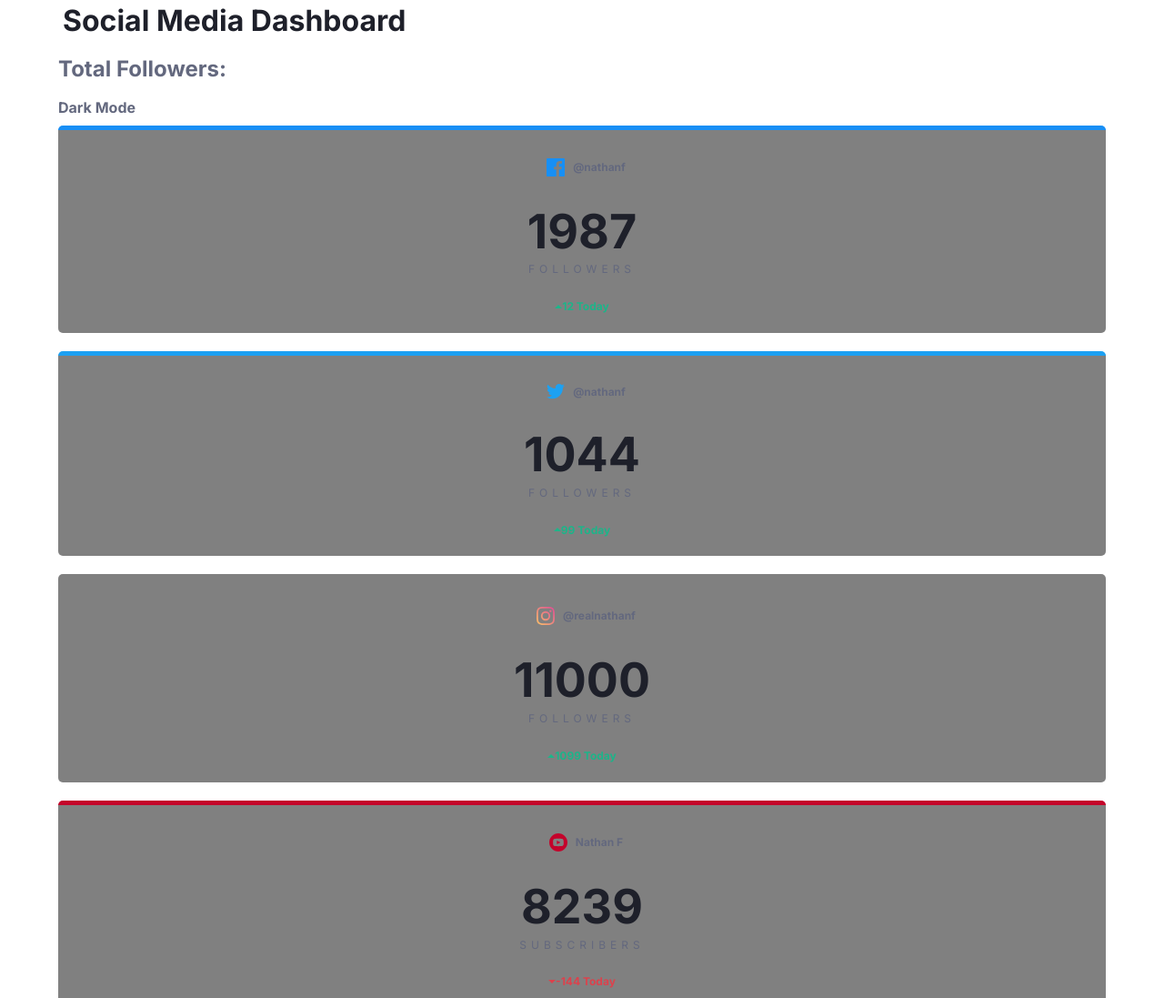
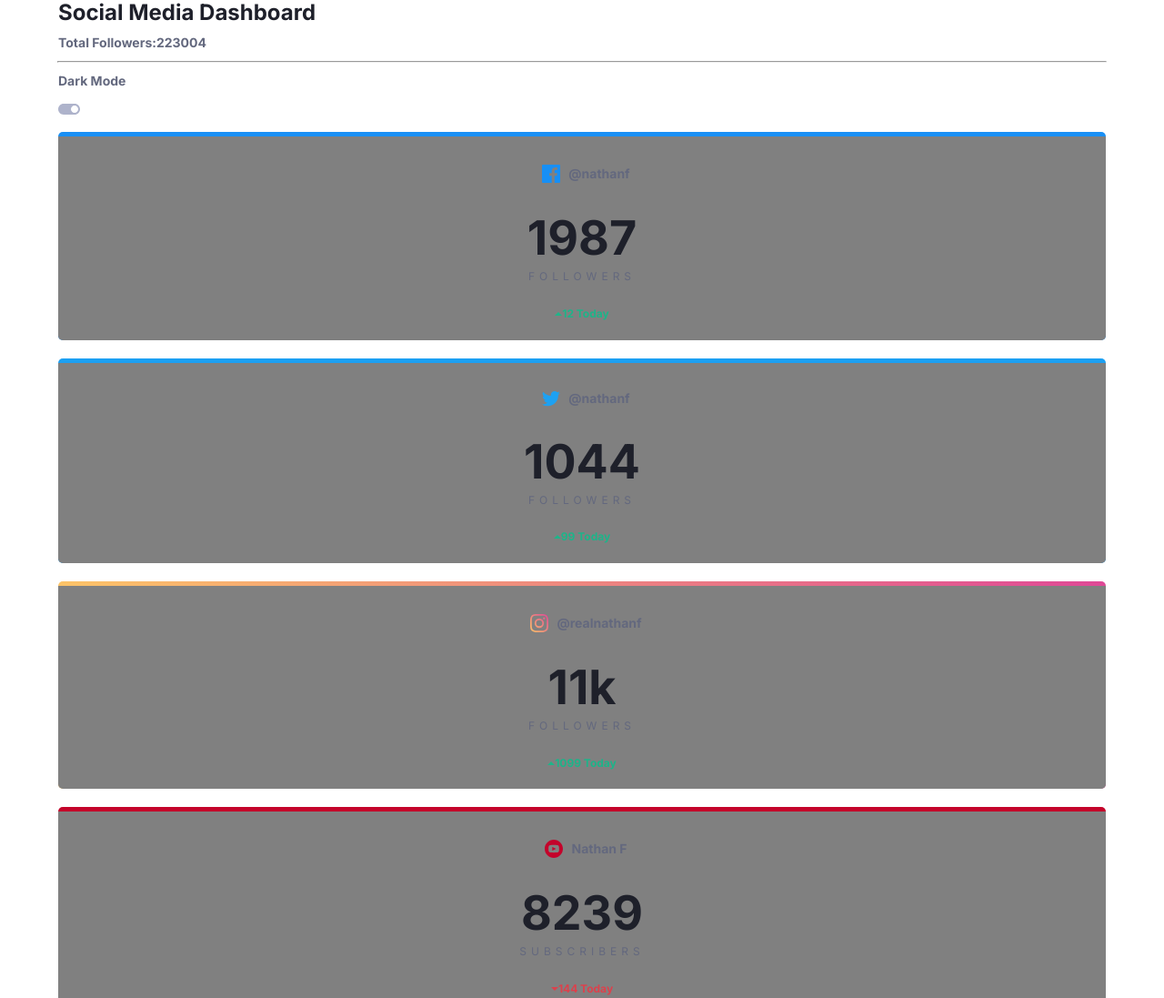
Before and after one commit to stuartmees/social-media-dashboard, a website built with webpack: page dist/index.html in a window 1280 px wide. Shown: the top 1097 px of the page at 91% size. Built offline with nearby package versions, Linux system fonts and the light colour scheme.

Commit message:
button added and changes direction

```diff
--- a/src/index.js
+++ b/src/index.js
@@ -5,8 +5,9 @@ import { userData } from './js/data';
 import { getFollowersList } from './js/components/followersList';
 
 
-const followersArray = []
-const overviewArray = []
+const followersArray = [];
+const overviewArray = [];
+let darkTheme = false;
 
 const buildItem = (userName, platform, item) => (
     {
@@ -35,10 +36,26 @@ userData.platformData.forEach((platformItem) => {
     })
 });
 
-console.log(followersArray);
-console.log(overviewArray);
+// const buttonToggle = document.getElementsByClassName('button-toggle')[0];
+// const buttonTogglePath = document.querySelector('.button-toggle path')
+// // // const buttonToggleX = document.getElementsByClassName('dash-header__toggle')[0];
 
-const followersSection = document.getElementsByClassName('followers')[0]
+// console.log(buttonToggle)
+
+// buttonToggle.addEventListener('click', () => {
+//     console.log('toggle clicked')
+//     darkTheme = !darkTheme
+// })
+
+
+// NOW ADD LOGIC THAT APPLIES DARK CLASS TO SVG APPROPRIATELY
+// THEN ADD LOGIC THAT CHANGES THE FILL ATTRIBUTE ON HOVER
+
+const totalFollowersSpan = document.querySelector('.dash-header__title span')
 const main = document.getElementsByTagName("main")[0];
+
 const followersList = getFollowersList(followersArray);
+const totalFollowers = userData.totalFollowers;
+
+totalFollowersSpan.innerHTML = totalFollowers;
 main.appendChild(followersList)
--- a/src/js/components/item.js
+++ b/src/js/components/item.js
@@ -1,21 +1,25 @@
 export const getItem = (item) => {
 
-    const change = item.change > 0 ? 'up' : 'down';
+    const delta = item.change > 0 ? 'up' : 'down';
+    const count = item.count%1000 === 0 ? `${item.count/1000}k` : item.count
+    const change = Math.abs(item.change)
 
     const itemHTML =
-        `<article class="item ${item.platform} flex-center-column">
+        `<article class="item ${item.platform}">
+            <div class="item__inner flex-center-column">
                 <header class="item__header">
                     <img src="/assets/images/icon-${item.platform}.svg"></span>
                     <span>${item.userName}</span>
                 </header>
                 <section class="item__count flex-center-column">
-                <div>${item.count}</div>
+                    <div>${count}</div>
                     <h1>${item.description}</h1>
                 </section>
-            <section class="item__change change--${change}">
-                <img src="/assets/images/icon-${change}.svg"></img>${item.change}
+                <section class="item__change change--${delta}">
+                    <img src="/assets/images/icon-${delta}.svg"></img>${change}
                     Today
                 </section>
+            <div>
         </article>`
 
     return itemHTML;
--- a/src/js/data.js
+++ b/src/js/data.js
@@ -90,7 +90,7 @@ const platformData = [facebookObj, twitterObj, instagramObj, youtubeObj]
 
 export const userData = {
     userID: '1xbg6554ghjs8',
-    totalFollowors: 223004,
+    totalFollowers: 223004,
     platformData: platformData
 }
 
--- a/src/styles/base/_base.scss
+++ b/src/styles/base/_base.scss
@@ -7,6 +7,9 @@ html {
 
 body {
     font-family: 'Inter', sans-serif;
+}
+
+.container {
     width: 90%;
     margin: 0 auto;
 }
--- a/src/styles/base/_settings.scss
+++ b/src/styles/base/_settings.scss
@@ -17,7 +17,12 @@ $item-background-color: hsl(227, 47%, 96%);
 $text-main-color: hsl(228, 12%, 44%);
 $text-emphasis-color: hsl(230, 17%, 14%);
 
+$toggle-grad-color: linear-gradient(to right, hsl(210, 78%, 56%),hsl(146, 68%, 55%));
+
 // font sizes
+$header-small-size: 14px;
+$header-large-size: 24px;
+
 $text-main-size: 12px;
 $text-largest-size: 52px;
 
--- a/src/styles/components/_header.scss
+++ b/src/styles/components/_header.scss
@@ -1,7 +1,22 @@
 header {
+    font-size: $header-small-size;
+
+    .button-toggle {
+
+        &.dark {
+            transform: rotate(180deg);
+        }
+    }
+
     section {
         h1 {
             color: $text-emphasis-color;
+            font-size: $header-large-size;
+            margin: 0;
+        }
+
+        h2 {
+            font-size: $header-small-size;
         }
     }
 }
--- a/src/styles/components/_item.scss
+++ b/src/styles/components/_item.scss
@@ -7,32 +7,31 @@
 
     .item {
         font-size: $text-main-size;
-        background-color: grey;
         margin: 10px 0 10px 0;
         border-radius: 5px;
+        padding-top: 5px;
 
         &.facebook {
-            border-top: solid 5px $facebook-color;
+            background-color: $facebook-color;
         }
 
         &.youtube {
-            border-top: solid 5px $youtube-color;
+            background-color: $youtube-color;
         }
 
         &.twitter {
-            border-top: solid 5px $twitter-color;
+            background-color: $twitter-color;
         }
 
         &.instagram {
-            border-width: 0;
-            border-top: solid 5px;
-            border-image: $instagram-color 0 100%;
+            background: $instagram-color;
         }
 
-        // border-left: 10px solid;
-        // border-image: linear-gradient(#00f, #000) 0 100%;
-    }
-
+        .item__inner {
+            background-color: grey;
+            background-origin: padding-box;
+            border-radius: 0 0 5px 5px;
+        }
 
         .item__header {
             img {
@@ -69,3 +68,4 @@
             color: $red;
         }
     }
+}
```
Also changed, not shown: dist/assets/images/button-toggle-dark.svg (added), dist/assets/images/button-toggle.svg (added), dist/index.html. Lines whose indentation alone changed are shown as unchanged.
